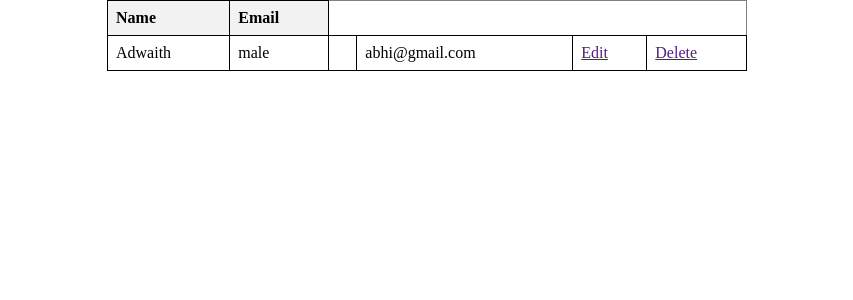
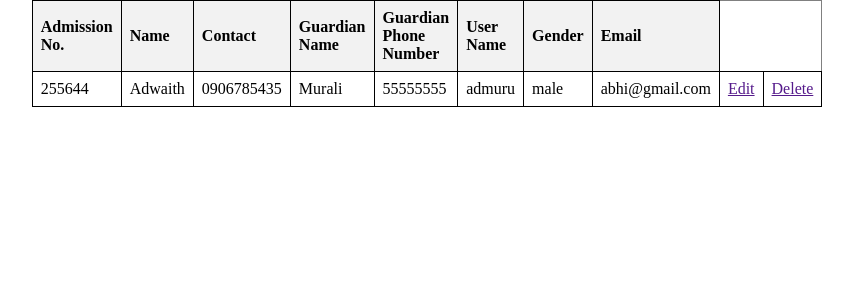
Before and after one commit to adwaith1804/sign, a Django app: page /view_students/ in a window 1280 px wide. Shown: the top 300 px of the page, without its empty margins (213-1066 px from the left). Run offline with Django 5.2, Linux system fonts and the light colour scheme; data comes from the database, SQL or seed files in the repository.

Commit message:
Code updated

```diff
--- a/signapp/templates/studentstable.html
+++ b/signapp/templates/studentstable.html
@@ -34,14 +34,24 @@
   <body>
     <table border="1">
       <tr>
+        <th>Admission No.</th>
         <th>Name</th>
+        <th>Contact</th>
+        <th>Guardian Name</th>
+        <th>Guardian Phone Number</th>
+        <th>User Name</th>
+        <th>Gender</th>
         <th>Email</th>
       </tr>
       {% for my_students in my_students %}
       <tr>
+        <td>{{ my_students.admissionno }}</td>
         <td>{{ my_students.name }}</td>
+        <td>{{ my_students.contact }}</td>
+        <td>{{ my_students.guardianName }}</td>
+        <td>{{ my_students.guradPhone }}</td>
+        <td>{{ my_students.userName }}</td>
         <td>{{ my_students.gender }}</td>
-        <td>{{ my_students.age }}</td>
         <td>{{ my_students.email }}</td>
         <td><a href="">Edit</a></td>
         <td><a href="">Delete</a></td>
```
